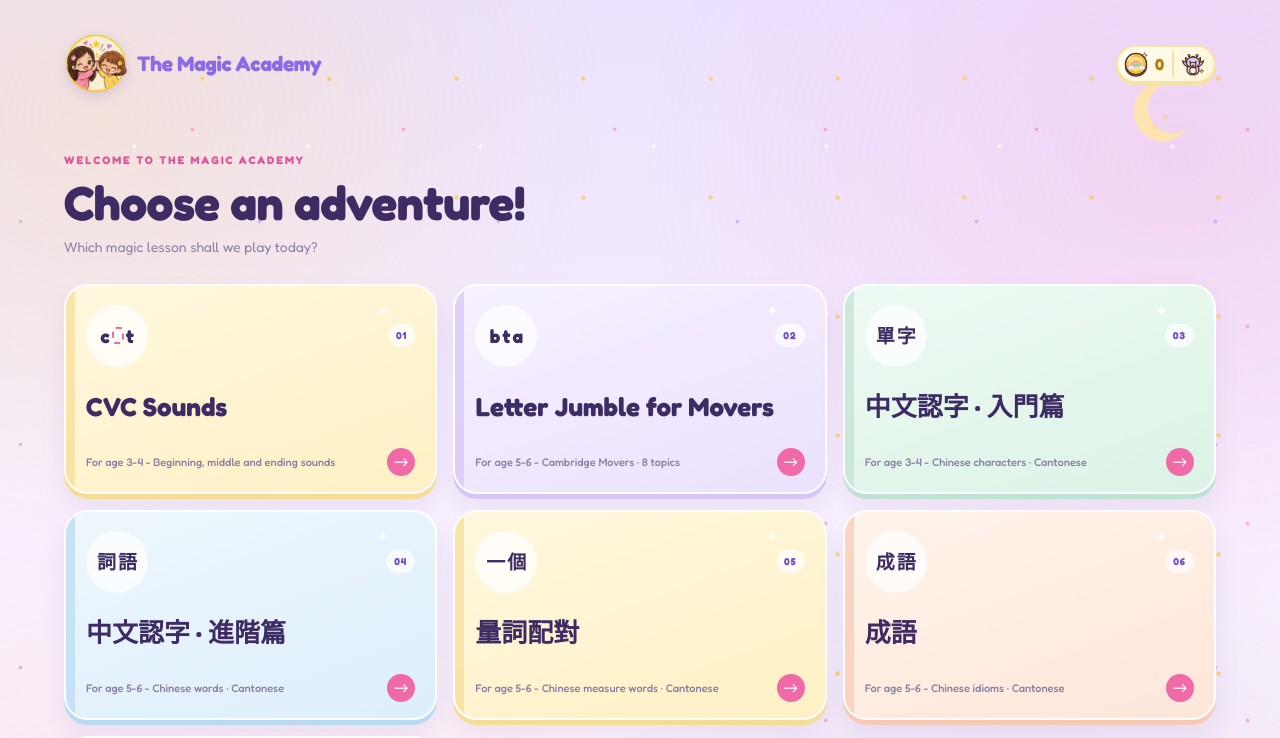
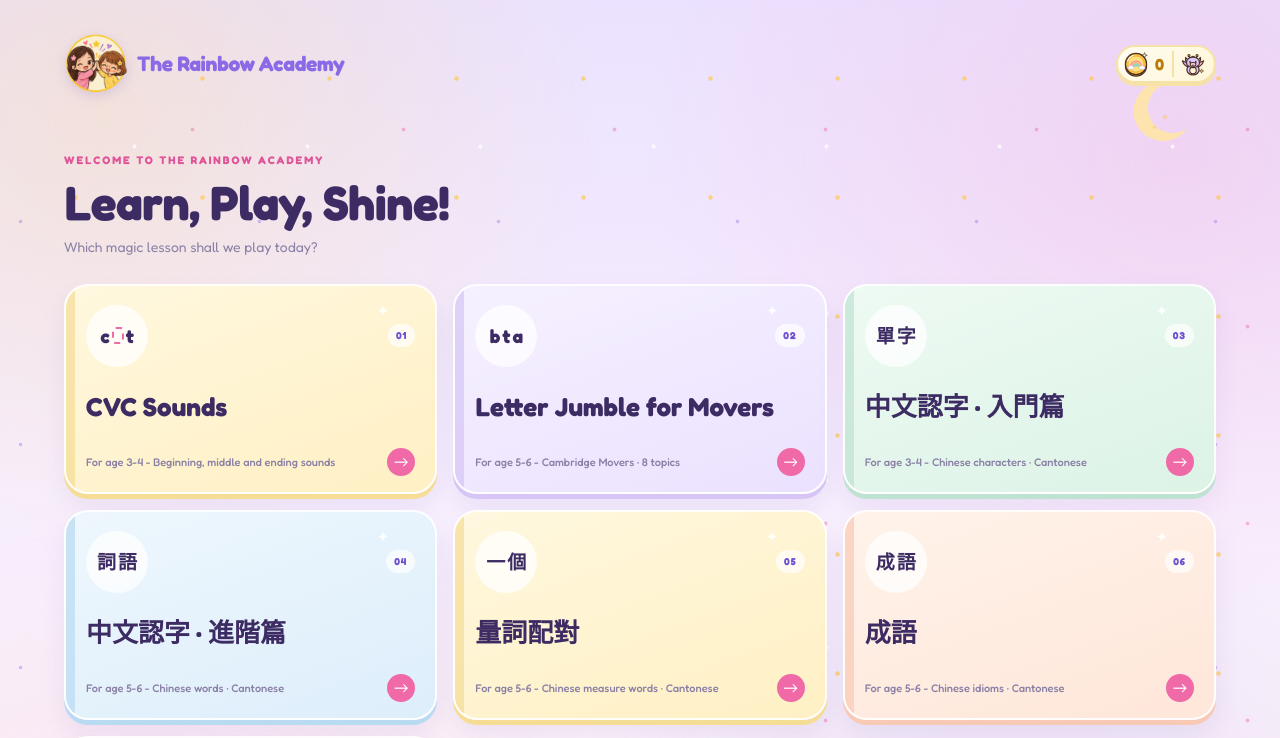
Before and after one commit to wendy-c/letter-jumble-game, a Next.js app: page / in a window 1280 px wide. Shown: the top 738 px of the page. Built offline with nearby package versions, Linux system fonts and the light colour scheme.

Commit message:
Update text

```diff
--- a/app/components/BadgeCollection.jsx
+++ b/app/components/BadgeCollection.jsx
@@ -29,7 +29,7 @@ export default function BadgeCollection({ player, onClose }) {
         <button className="word-menu-close player-dialog-close" type="button" aria-label="Close badges" onClick={onClose}>
           ×
         </button>
-        <p className="eyebrow">MAGIC ACADEMY</p>
+        <p className="eyebrow">RAINBOW ACADEMY</p>
         <h2 id="badge-title">{player.name}’s badges</h2>
         <p className="badge-count">
           <span aria-hidden="true">🏅</span> {earnedCount} of {all.length} badges
--- a/app/components/GamePicker.jsx
+++ b/app/components/GamePicker.jsx
@@ -6,8 +6,8 @@ export default function GamePicker({ games, onSelectGame, emptyMessage }) {
   return (
     <section className="game-wrap category-menu mx-auto w-full max-w-6xl" aria-labelledby="game-title">
       <div className="menu-heading">
-        <p className="eyebrow">WELCOME TO THE MAGIC ACADEMY</p>
-        <h1 id="game-title">Choose an adventure!</h1>
+        <p className="eyebrow">WELCOME TO THE RAINBOW ACADEMY</p>
+        <h1 id="game-title">Learn, Play, Shine!</h1>
         <p className="heading-note">Which magic lesson shall we play today?</p>
       </div>
       {games.length === 0 && emptyMessage && <p className="game-picker-empty">{emptyMessage}</p>}
--- a/app/components/SiteHeader.jsx
+++ b/app/components/SiteHeader.jsx
@@ -3,7 +3,7 @@ export default function SiteHeader({ children }) {
     <header className="topbar mx-auto flex w-full max-w-6xl items-center justify-between">
       <a className="brand" href="/" aria-label="Word Wave home">
         <img className="brand-logo" src="/images/logo.png" alt="" width="80" height="80" />
-        <span className="brand-wave">The Magic Academy</span>
+        <span className="brand-wave">The Rainbow Academy</span>
       </a>
       <div className="topbar-tools">
         {children}
```
Also changed, not shown: 2 other files (tests, documents, lock files or other folders).
